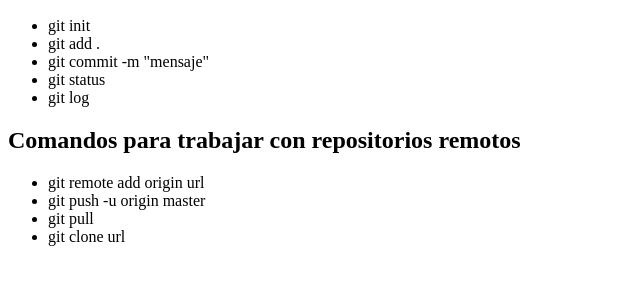
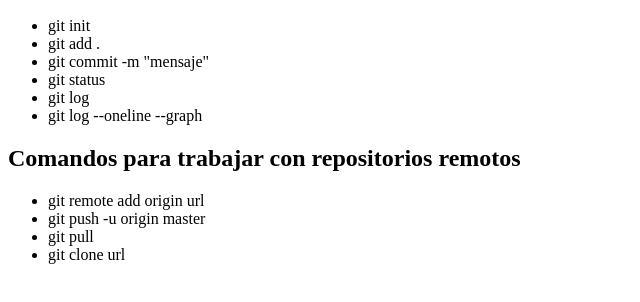
Before and after one commit to CristofherAndres/ProyectoFinal2, a plain HTML site: page index.html in a window 1280 px wide. Shown: the part 110-412 px from the top of the page, without its empty margins (0-640 px from the left). Drawn offline with Linux system fonts and the light colour scheme.

Commit message:
Agrege git log

```diff
--- a/index.html
+++ b/index.html
@@ -18,6 +18,7 @@
         <li>git commit -m "mensaje"</li>
         <li>git status</li>
         <li>git log</li>
+        <li>git log --oneline --graph</li>
     </ul>
 
     <h2>Comandos para trabajar con repositorios remotos</h2>
```
